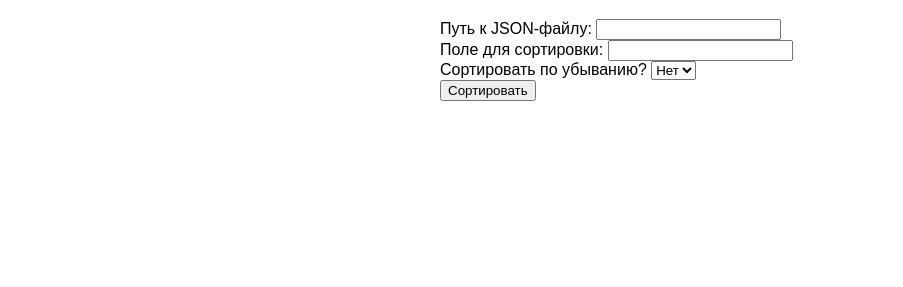
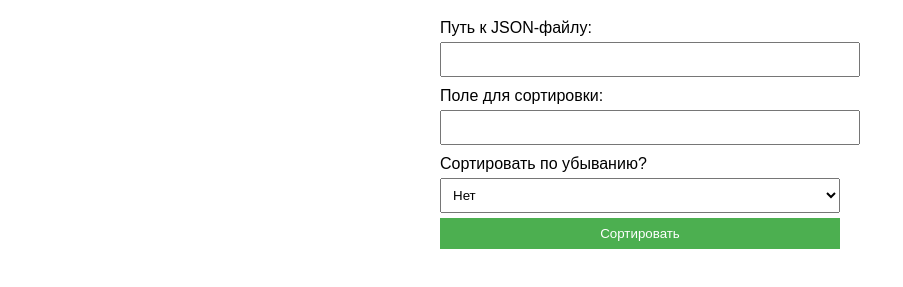
Before and after one commit to Andrey-Zobnin/ProjectOfJson, a plain HTML site: page templates/index.html in a window 1280 px wide. Shown: the part 61-348 px from the top of the page, without its empty margins (0-903 px from the left). Drawn offline with Linux system fonts and the light colour scheme.

Commit message:
final style

```diff
--- a/static/style.css
+++ b/static/style.css
@@ -9,3 +9,21 @@ form {
     max-width: 400px;
     margin: 0 auto;
 }
+label {
+    display: block;
+    margin-top: 10px;
+}
+input, select, button {
+    width: 100%;
+    padding: 8px;
+    margin-top: 5px;
+}
+button {
+    background-color: #4CAF50;
+    color: white;
+    border: none;
+    cursor: pointer;
+}
+button:hover {
+    background-color: #45a049;
+}
```
